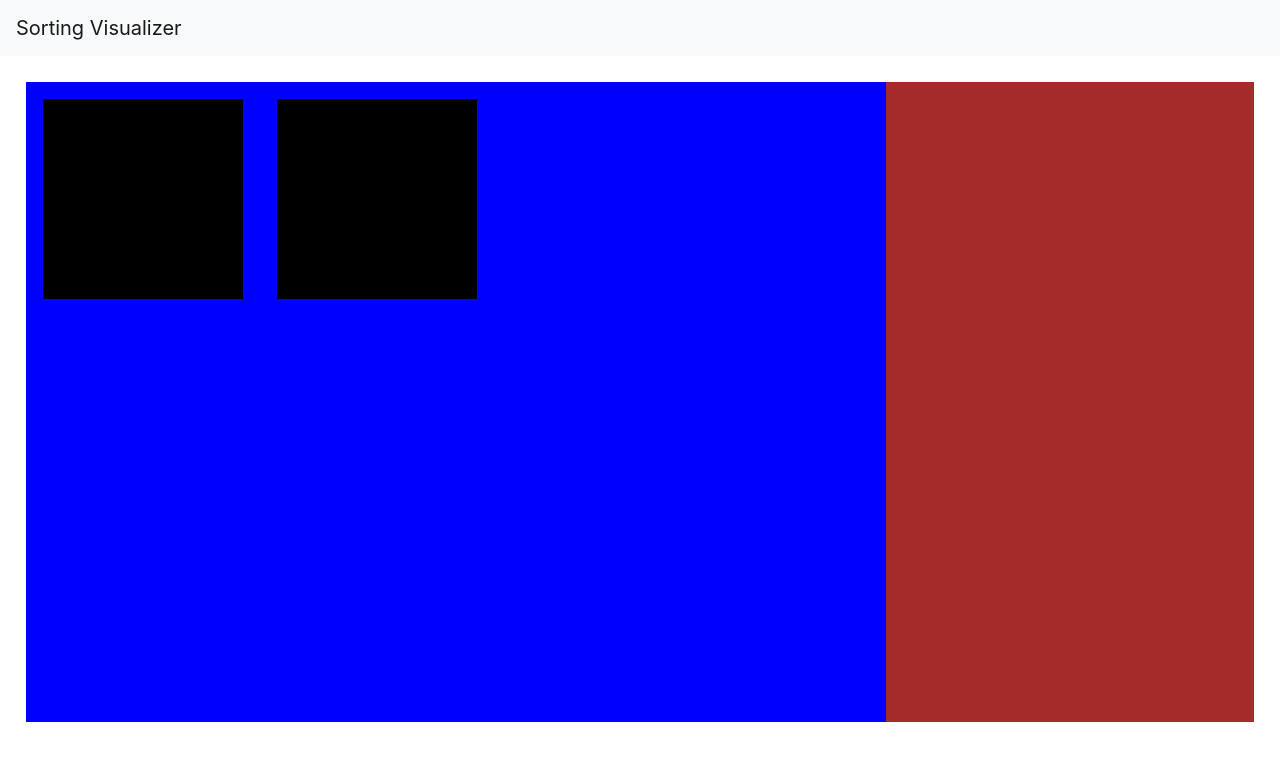
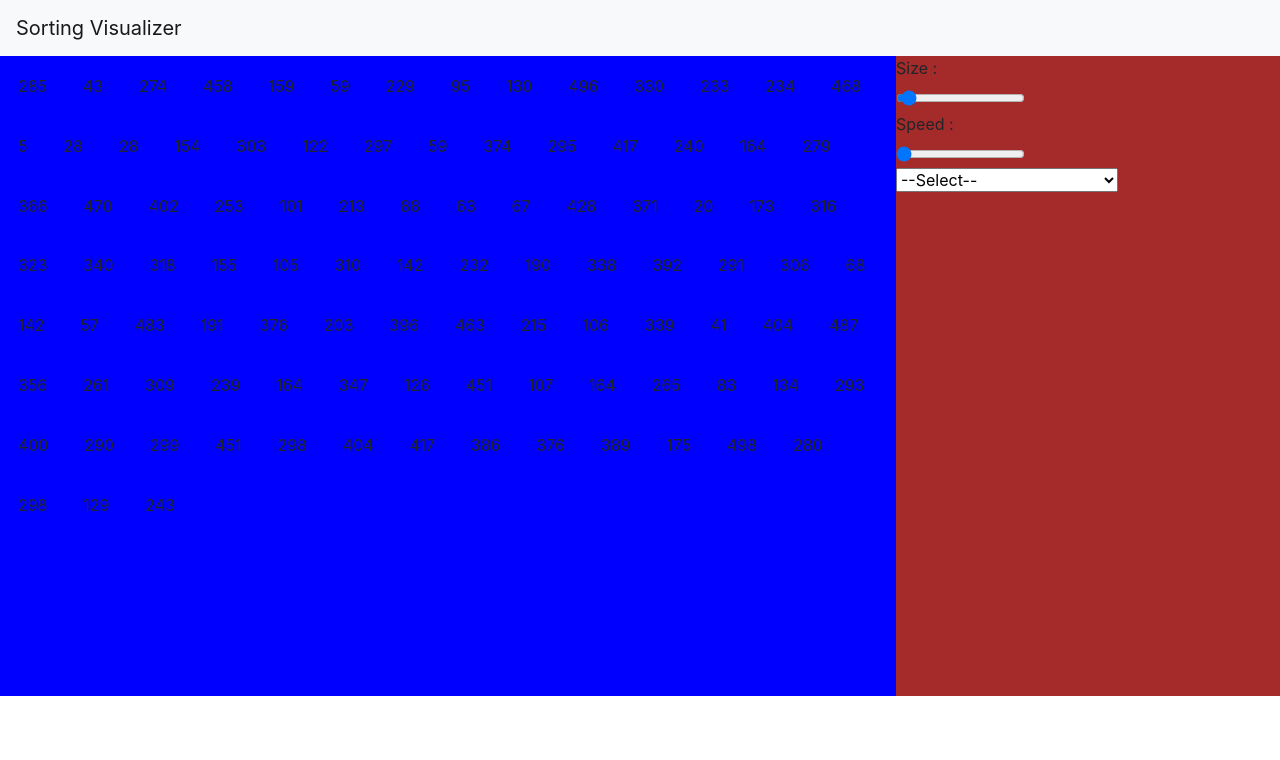
Before and after one commit to nitheesh-daram/Sorting-visualizer, a React (Create React App) app: page / in a window 1280 px wide. Shown: the top 760 px of the page. Built offline with nearby package versions, Linux system fonts and the light colour scheme; the HTML template or start-up script is replaced by a standard one.

Commit message:
added separate components

```diff
--- a/src/App.css
+++ b/src/App.css
@@ -1,17 +1,3 @@
 *{
   margin: 0;
 }
-.whole_container{
-  margin: 2%;
-}
-.simulator{
-  width: 70%;
-  float: left;
-  height: 80vh;
-  background-color: blue;
-}
-.controls{
-  margin-left:70% ;
-  background-color: brown;
-  height: 80vh;
-}
--- a/src/App.js
+++ b/src/App.js
@@ -1,21 +1,10 @@
 import React from "react";
 import "./App.css";
-import Bar from "./components/Bar/Bar";
+import Sorting from "./components/Sorting/Sorting";
 function App() {
   return (
     <div className="App">
-      <nav className="navbar navbar-expand-lg navbar-light bg-light">
-        <a className="navbar-brand" href="/">
-          Sorting Visualizer
-        </a>
-      </nav>
-      <section className="whole_container">
-        <div className="simulator">
-          <Bar/>
-          <Bar/>
-        </div>
-        <div className="controls">{/* creating controls */}</div>
-      </section>
+      <Sorting></Sorting>
     </div>
   );
 }
--- a/src/components/Bar/Bar.css
+++ /dev/null
@@ -1,7 +0,0 @@
-.bar {
-  background-color: black;
-  height: 200px;
-  width: 200px;
-  margin: 2%;
-  display: inline-block;
-}
--- a/src/components/Bar/Bar.js
+++ /dev/null
@@ -1,11 +0,0 @@
-import React from "react";
-import "./Bar.css";
-
-export const Bar = () => {
-  return (
-    <div className="bar">
-    </div>
-  );
-};
-
-export default Bar;
--- /dev/null
+++ b/src/components/Controls/Controls.css
@@ -0,0 +1,6 @@
+
+  .controls{
+    margin-left:70% ;
+    background-color: brown;
+    height: 80vh;
+  }
--- /dev/null
+++ b/src/components/Controls/Controls.js
@@ -0,0 +1,26 @@
+import React from 'react'
+import './Controls.css'
+export const Controls = () => {
+    return (
+        <div className="controls">
+        <div className="control">
+          <label>Size : </label> <br />
+          <input type="range" min="10" max="1000"></input> <br />
+          <label>Speed : </label> <br />
+          <input type="range" min="100" max="500"></input> <br />
+          <select id="cars" name="maincat">
+            <option value="">--Select--</option>
+            <option value="1">Geotechnical Investigation</option>
+            <option value="2">Geophysical Exploration</option>
+            <option value="3">Topo Surveys.</option>
+            <option value="4">Traffic Surveys</option>
+            <option value="5">LiDAR Survey</option>
+            <option value="6">Laboratory Testing</option>
+            <option value="7">Ground Utility Survey</option>
+          </select>
+        </div>
+      </div>
+    )
+}
+
+export default Controls;
--- /dev/null
+++ b/src/components/Navbar/Navbar.js
@@ -0,0 +1,13 @@
+import React from "react";
+
+const Navbar = () => {
+  return (
+      <nav className="navbar navbar-expand-lg navbar-light bg-light">
+        <a className="navbar-brand" href="/">
+          Sorting Visualizer
+        </a>
+      </nav>
+  );
+};
+
+export default Navbar;
--- /dev/null
+++ b/src/components/Simulator/Simulator.css
@@ -0,0 +1,10 @@
+.array-bar{
+    display: inline-block;
+    margin: 2%;
+}
+.simulator{
+    width: 70%;
+    float: left;
+    height: 80vh;
+    background-color: blue;
+  }
--- /dev/null
+++ b/src/components/Simulator/Simulator.js
@@ -0,0 +1,39 @@
+import React, { Component } from "react";
+import "./Simulator.css";
+export default class Simulator extends Component {
+  constructor(props) {
+    super();
+    this.state = {
+      array: [],
+    };
+  }
+
+  componentDidMount() {
+    this.resetarray();
+  }
+
+  resetarray() {
+    const array = [];
+    for (let index = 0; index < 100; index++) {
+      array.push(randomIntfromRange(1, 500));
+    }
+    this.setState({ array });
+  }
+
+  render() {
+    const array = this.state.array;
+    return (
+      <>
+        <div className="simulator">
+          {array.map((e, i) => {
+            return <div className="array-bar" key={i}>{e}</div>
+          })}
+        </div>
+      </>
+    );
+  }
+}
+
+function randomIntfromRange(min, max) {
+  return Math.floor(Math.random() * (max - min + 1) + min);
+}
--- /dev/null
+++ b/src/components/Sorting/Sorting.css
@@ -0,0 +1,9 @@
+.whole_container{
+    margin: 2%;
+  }
+  .simulator{
+    width: 70%;
+    float: left;
+    height: 80vh;
+    background-color: blue;
+  }
--- /dev/null
+++ b/src/components/Sorting/Sorting.js
@@ -0,0 +1,17 @@
+import React from "react";
+import Navbar from "../Navbar/Navbar";
+import Simulator from "../Simulator/Simulator";
+import Controls from "../Controls/Controls";
+const Sorting = () => {
+  return (
+    <div>
+      <Navbar />
+      <section className="whole_container">
+        <Simulator />
+        <Controls />
+      </section>
+    </div>
+  );
+};
+
+export default Sorting;
```
Also changed, not shown: src/components/Navbar/Navbar.css (added).
